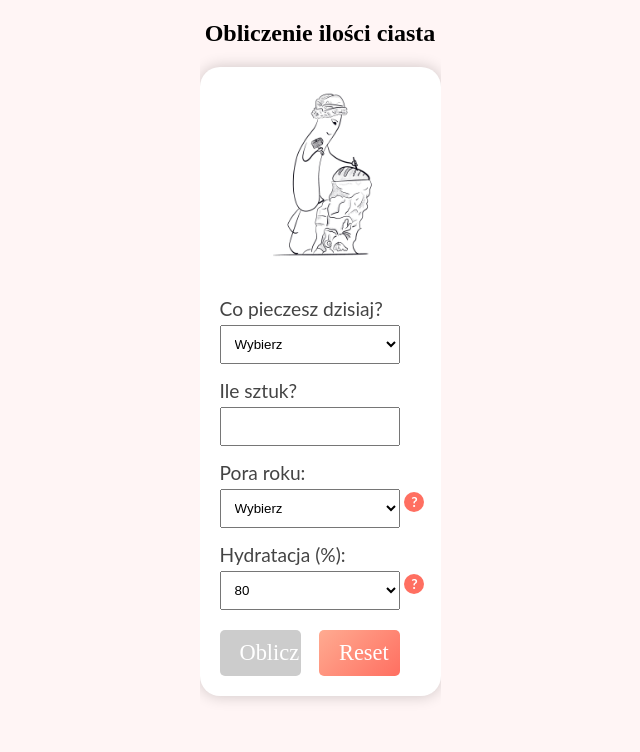
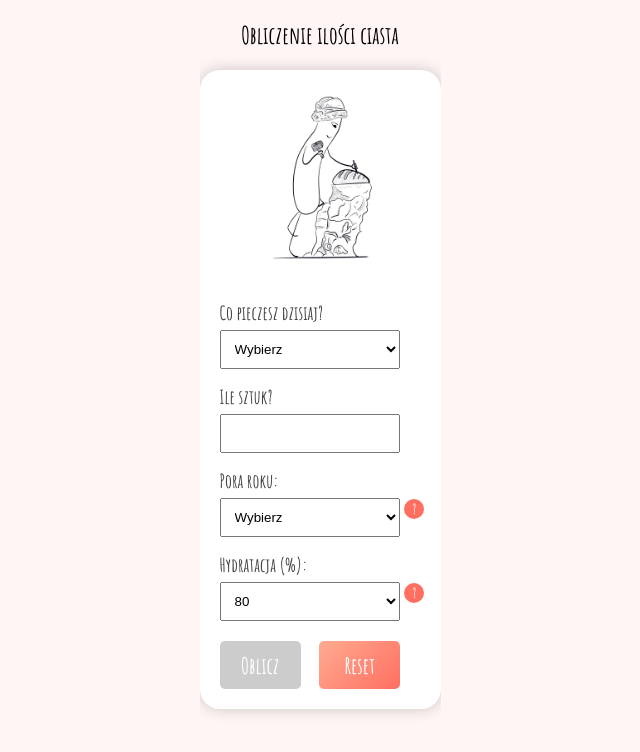
Before and after one commit to Thelepest/ebookDoughCalculator, a React (Create React App) app: page / in a window 1280 px wide. Shown: the top 752 px of the page, without its empty margins (320-960 px from the left). Built offline with nearby package versions, Linux system fonts and the light colour scheme.

Commit message:
style a little better with fonts

```diff
--- a/src/Calculator.css
+++ b/src/Calculator.css
@@ -1,6 +1,9 @@
+/* Importing Google Fonts */
+@import url('https://fonts.googleapis.com/css2?family=Amatic+SC:wght@400;700&display=swap');
+
 html, body {
-    font-family: 'Amatic SC', cursive; /* Handwritten-style font */
-    background: #fff5f5; /* Softer off-white background */
+    font-family: 'Amatic SC', cursive;
+    background: #fff5f5;
     display: flex;
     justify-content: center;
     align-items: flex-start;
@@ -27,10 +30,13 @@
     vertical-align: middle;
     font-family: 'Amatic SC', cursive;
     font-size: 2rem;
+    font-weight: 700;
     color: #333;
 }
 
 .container {
+    font-family: 'Amatic SC', cursive;
+    font-weight: 700;
     background: white;
     box-shadow: 0 0 15px rgba(0,0,0,0.2);
     border-radius: 20px;
@@ -50,8 +56,9 @@
 .form-content {
     width: 90%;
     max-height: none;
-    font-family: 'Lato', sans-serif;
+    font-family: 'Amatic SC', cursive;
     font-size: 1.2rem;
+    font-weight: 700;
     color: #444;
 }
 
@@ -104,6 +111,7 @@
 
 .container h2 {
     font-family: 'Amatic SC', cursive;
+    font-weight: 700;
     font-size: 2.5rem;
     color: #333;
     margin-top: 0;
@@ -129,6 +137,8 @@
 .input-group i {
     padding-left: 10px;
     font-size: 15px;
+    font-family: 'Amatic SC', cursive;
+    font-weight: bold;
     cursor: pointer;
 }
 
@@ -142,6 +152,7 @@
     text-align: center;
     font-size: 14px;
     font-weight: bold;
+    font-family: 'Amatic SC', cursive;
     line-height: 20px;
     cursor: pointer;
     position: absolute;
@@ -159,7 +170,7 @@
     color: white;
     padding: 8px 12px;
     border-radius: 4px;
-    font-size: 12px;
+    font-weight: 700;
     max-width: 200px;
     white-space: normal;
     position: relative;
@@ -182,6 +193,7 @@
     background: linear-gradient(135deg, #ff6f61 0%, #ffccbc 100%);
     font-family: 'Amatic SC', cursive;
     font-size: 1.4rem;
+    font-weight: 700;
 }
 
 button:hover {
--- a/src/Modal.css
+++ b/src/Modal.css
@@ -1,3 +1,6 @@
+/* Importing Google Fonts */
+@import url('https://fonts.googleapis.com/css2?family=Amatic+SC:wght@400;700&display=swap');
+
 .modal-overlay {
     position: fixed;
     top: 0;
@@ -37,6 +40,8 @@
     min-width: 10%;
     min-height: 10%;
     font-size: 35px;
+    font-family: 'Amatic SC', cursive;
+    font-weight: 700;
 }
 
 
@@ -46,6 +51,7 @@
 
 .modal-content h2 {
     font-family: 'Amatic SC', cursive;
+    font-weight: 700;
     font-size: 2.7rem;
     color: #333;
     border-bottom: 2px solid #00796b;
@@ -56,14 +62,16 @@
 }
 
 .modal-content p {
-    font-family: 'Lato', sans-serif;
+    font-family: 'Amatic SC', cursive;
+    font-weight: 700;
     font-size: 1.5rem;
     color: #444;
     text-align: justify;
 }
 
 .modal-content p span {
-    font-weight: bold;
+    font-family: 'Amatic SC', cursive;
+    font-weight: 700;
     color: #00796b;
 }
 
@@ -86,15 +94,22 @@
 
     .modal-close {
         top: 15px;
+        font-family: 'Amatic SC', cursive;
+        font-weight: 700;
         font-size: 10px;
         padding:0;
     }
 
     .modal-content h2 {
+
+        font-family: 'Amatic SC', cursive;
+        font-weight: 700;
         font-size: 1rem;
     }
 
     .modal-content p {
+        font-family: 'Amatic SC', cursive;
+        font-weight: 700;
         font-size: 1rem;
     }
 
```
